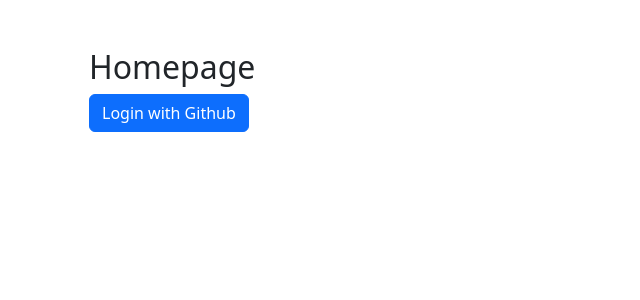
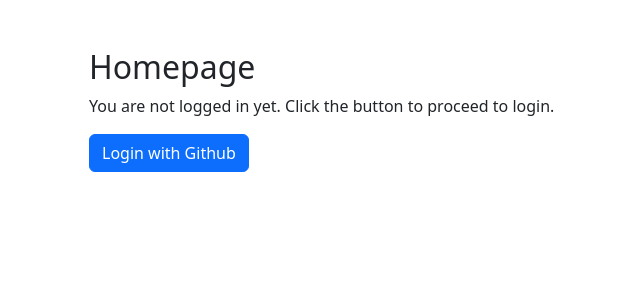
Before and after one commit to bishopgabriel/flaxbot_django, a Django app: page / in a window 1280 px wide. Shown: the top 300 px of the page, without its empty margins (278-918 px from the left). Run offline with Django 5.2, Linux system fonts and the light colour scheme; some libraries are stand-ins or nearby versions.

Commit message:
modified login process

```diff
--- a/wbapp/templates/dashboard.html
+++ b/wbapp/templates/dashboard.html
@@ -11,7 +11,7 @@
     <script>
         // Redirect to the login page after a short delay
         setTimeout(function () {
-            window.location.href = "{% url 'account_login' %}";
+            window.location.href = "{% url 'homepage' %}";
         }, 1000);  // 3000 milliseconds (3 seconds) delay, adjust as needed
     </script>
 
--- a/wbapp/templates/index.html
+++ b/wbapp/templates/index.html
@@ -12,7 +12,14 @@
         <div class="row">
             <div class="col-md-6 mx-auto">
                 <h2>Homepage</h2>
-                <a href="" class="btn btn-primary">Login with Github</a>
+                {% if not request.user.is_authenticated %}
+                    {% load socialaccount %}
+                    <p>You are not logged in yet. Click the button to proceed to login.</p>
+                    <a href="{% provider_login_url 'github' %}" class="btn btn-primary">Login with Github</a>
+                {% else %}
+                    <p>You are already logged in. Click the button to return to the dashboard.</p>
+                    <a href="{% url 'dashboard' %}" class="btn btn-success">Go to dashboard</a>
+                {% endif %}
             </div>
         </div>
     </div>
```
Also changed, not shown: db.sqlite3, 1 other file.
